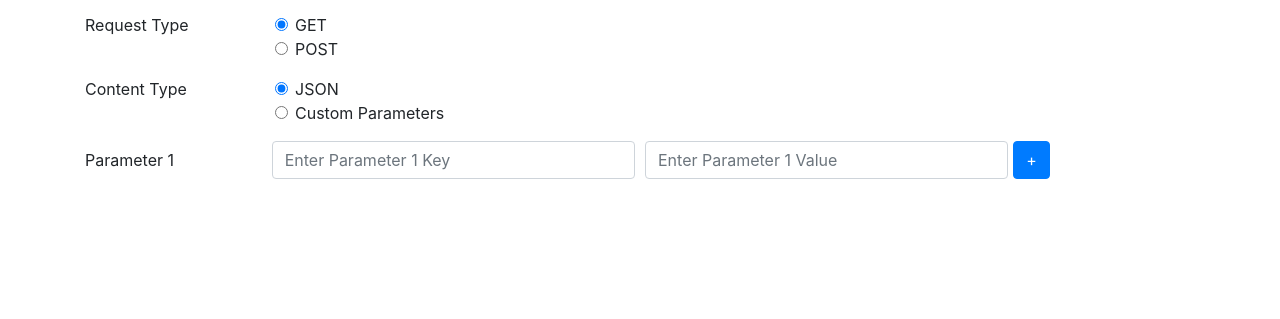
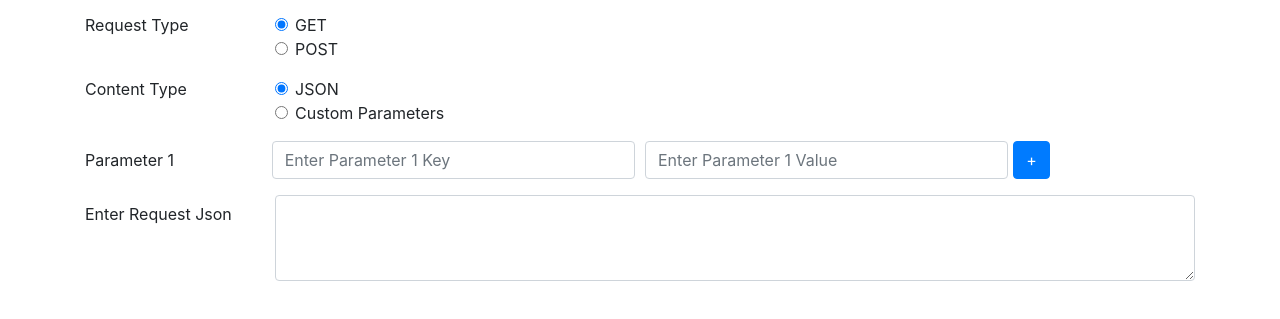
Before and after one commit to Divyarg018/25_postman_clone, a plain HTML site: page index.html in a window 1280 px wide. Shown: the part 177-496 px from the top of the page. Drawn offline with nearby package versions, Linux system fonts and the light colour scheme.

Commit message:
adding requestJson box

```diff
--- a/index.html
+++ b/index.html
@@ -111,7 +111,14 @@
             <div id="params"></div>
         </div>
 
-
+        <div class="my-3" id="requestJsonBox">
+            <div class="form-group row">
+                <label for="requestJsonText" class="col-sm-2 col-form-label">Enter Request Json</label>
+                <div class="col-sm-10">
+                    <textarea class="form-control" id="requestJsonText" rows="3"></textarea>
+                </div>
+            </div>
+        </div>
 
 
 
```
